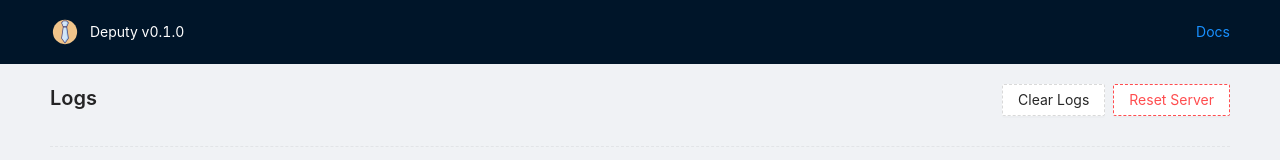
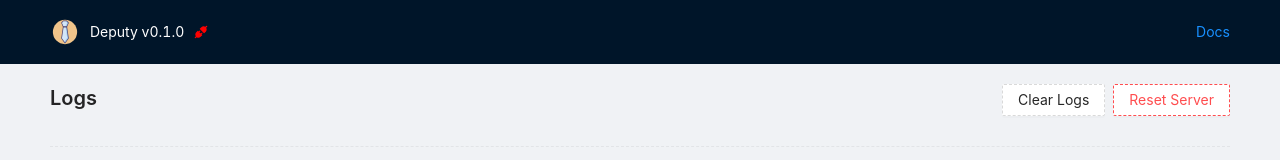
Before and after one commit to sayjava/deputy, a React (Create React App) app in the folder ui/: page / in a window 1280 px wide. Shown: the top 160 px of the page. Built offline with nearby package versions, Linux system fonts and the light colour scheme; no server answers.

Commit message:
fix: connected status

```diff
--- a/ui/src/App.tsx
+++ b/ui/src/App.tsx
@@ -14,6 +14,7 @@ import { ServerControls } from './components/ServerControls';
 import { Visualise } from './components/Visualise';
 import { Header } from 'antd/lib/layout/layout';
 import { ReactComponent as Logo } from './logo.svg';
+import { ServerStatus } from './components/ServerStatus';
 
 const { Footer, Content } = Layout;
 
@@ -26,7 +27,8 @@ const App = () => {
                         <Row justify="space-between">
                             <Row align="middle">
                                 <Logo width="30" />
-                                <span style={{ color: 'white', paddingLeft: '10px' }}>Deputy v{version}</span>
+                                <span style={{ color: 'white', padding: '0 10px' }}>Deputy v{version}</span>
+                                <ServerStatus />
                             </Row>
                             <Typography.Link href="https://sayjava.github.io/behave/" target="_blank">
                                 Docs
--- /dev/null
+++ b/ui/src/components/ServerStatus.tsx
@@ -0,0 +1,14 @@
+import { ApiFilled } from '@ant-design/icons';
+import { useServerState } from './Provider';
+
+export const ServerStatus = () => {
+    const {
+        state: { connected },
+    } = useServerState();
+
+    if (connected) {
+        return <></>;
+    }
+
+    return <ApiFilled style={{ color: '#ff0000' }} />;
+};
```
